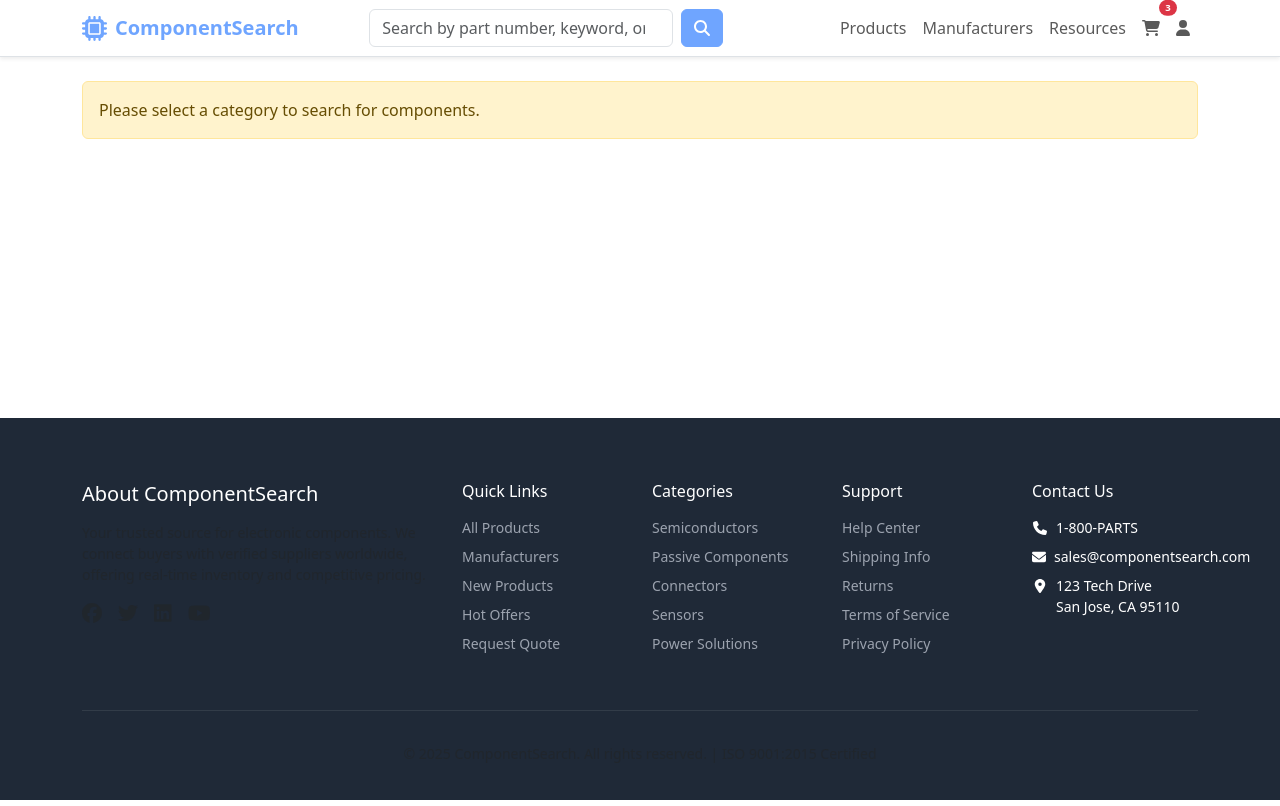
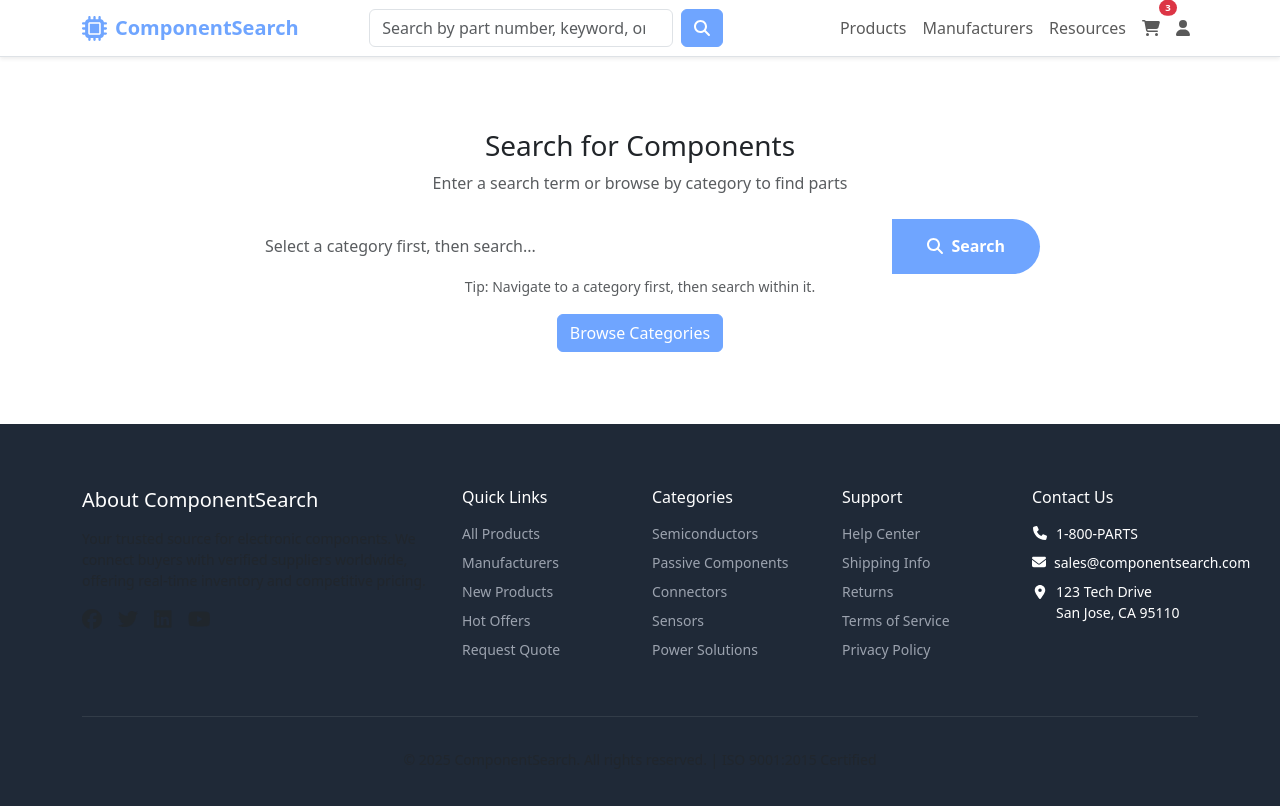
Before and after one commit to sistlasre/component_search_frontend, a React (Create React App) app: page /search in a window 1280 px wide. Built offline with nearby package versions, Linux system fonts and the light colour scheme.

Commit message:
Better search results handling

```diff
--- a/src/components/SearchResults.js
+++ b/src/components/SearchResults.js
@@ -39,11 +39,14 @@ const SearchResults = () => {
     const baseUrl = 'https://obkg1pw61g.execute-api.us-west-2.amazonaws.com/prod/cs/search';
     const params = new URLSearchParams();
 
-    // Category is required
-    if (!categoryFilter) {
+    // Either category OR q is required
+    if (!categoryFilter && !query) {
       return null;
     }
+
+    if (categoryFilter) {
       params.append('category', categoryFilter);
+    }
 
     // Subcategory is optional
     if (subcategoryFilter) {
@@ -76,7 +79,7 @@ const SearchResults = () => {
       const url = buildApiUrl();
 
       if (!url) {
-        setError('Category is required for search');
+        setError('Either a search term or category is required');
         setResults([]);
         setFacets({});
         setTotal(0);
@@ -205,13 +208,18 @@ const SearchResults = () => {
       .trim();
   };
 
-  // Show error if no category
-  if (!categoryFilter) {
+  // Show prompt if no category AND no query
+  if (!categoryFilter && !query) {
     return (
       <Container className="py-4">
-        <Alert variant="warning">
-          Please select a category to search for components.
-        </Alert>
+        <div className="text-center py-5">
+          <h3>Search for Components</h3>
+          <p className="text-muted mb-4">Enter a search term or browse by category to find parts</p>
+          <SearchBar />
+          <Button variant="primary" as={Link} to="/" className="mt-3">
+            Browse Categories
+          </Button>
+        </div>
       </Container>
     );
   }
@@ -318,7 +326,8 @@ const SearchResults = () => {
                 )}
               </Card.Header>
               <Card.Body>
-                {/* Current Category and Subcategory */}
+                {/* Current Category and Subcategory - Only show if we have a category */}
+                {categoryFilter && (
                   <div className="mb-4">
                     <h6 className="mb-2">Current Selection</h6>
                     <div className="text-muted small">
@@ -328,12 +337,15 @@ const SearchResults = () => {
                       )}
                     </div>
                   </div>
+                )}
 
-                {/* Dynamic Facets from API */}
-                {Object.entries(facets).map(([facetKey, facetData]) => (
+                {/* Dynamic Facets from API - Only show facets that have values */}
+                {Object.entries(facets)
+                  .filter(([_, facetData]) => facetData.values && facetData.values.length > 0)
+                  .map(([facetKey, facetData]) => (
                     <div key={facetKey} className="mb-4">
                       <h6 className="mb-2">{formatFilterLabel(facetKey)}</h6>
-                    {facetData.values && facetData.values.slice(0, 10).map(item => (
+                      {facetData.values.slice(0, 10).map(item => (
                         <Form.Check
                           key={item.value}
                           type="checkbox"
@@ -344,11 +356,19 @@ const SearchResults = () => {
                           className="mb-1"
                         />
                       ))}
-                    {facetData.values && facetData.values.length > 10 && (
+                      {facetData.values.length > 10 && (
                         <small className="text-muted">+ {facetData.values.length - 10} more</small>
                       )}
                     </div>
-                ))}
+                  ))
+                }
+
+                {/* Show message if no filters available */}
+                {Object.keys(facets).length === 0 && !loading && (
+                  <div className="text-muted text-center py-3">
+                    <small>No filters available</small>
+                  </div>
+                )}
               </Card.Body>
             </Card>
           </Col>
```
Lines whose indentation alone changed are shown as unchanged.
